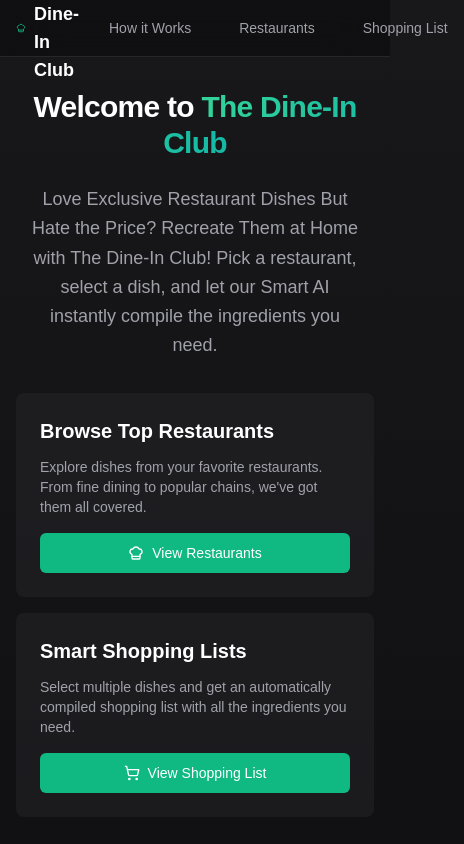
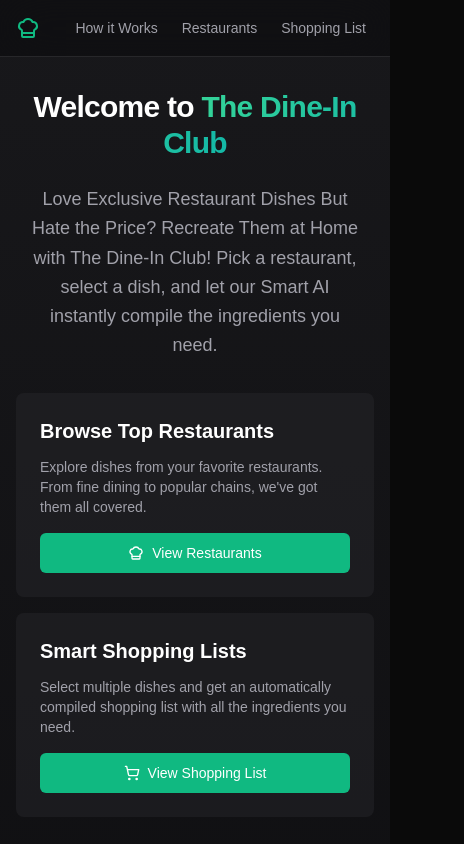
Before and after one commit to lyrifyP/MealPlanner360, a Next.js app: page / in a window 390 px wide. Shown: the top 844 px of the page, 464 px wide, since content can reach past the window. Built offline with nearby package versions, Linux system fonts and the light colour scheme.

Commit message:
amended logo for mobile

```diff
--- a/app/client-layout.tsx
+++ b/app/client-layout.tsx
@@ -1,8 +1,9 @@
 "use client"
 
-import { ChefHat } from "lucide-react"
-import Link from "next/link"
-import { Button } from "@/components/ui/button"
+import Link from 'next/link'
+import { Button } from '@/components/ui/button'
+import { ChefHat } from 'lucide-react'
+import { cn } from '@/lib/utils'
 
 export default function ClientLayout({
   children,
@@ -20,29 +21,31 @@ export default function ClientLayout({
   }
 
   return (
-    <body className="min-h-screen bg-gradient-to-b from-zinc-900 to-zinc-950">
+    <body className={cn("min-h-screen bg-gradient-to-b from-zinc-900 to-zinc-950")}>
       <div className="relative flex min-h-screen flex-col">
         <div className="flex-none border-b border-zinc-800 bg-zinc-950/50 backdrop-blur-xl">
           <div className="container flex h-14 items-center px-4">
             <Link href="/" className="flex items-center">
               <ChefHat className="h-6 w-6 text-emerald-500" />
-              <span className="ml-2 text-lg font-semibold text-white">The Dine-In Club</span>
+              <span className="ml-2 text-lg font-semibold text-white hidden sm:inline">
+                The Dine-In Club
+              </span>
             </Link>
-            <div className="ml-auto flex items-center gap-4">
+            <div className="ml-auto flex items-center gap-2 sm:gap-4">
               <Button
                 variant="ghost"
-                className="text-zinc-400 hover:text-white"
+                className="text-zinc-400 hover:text-white text-sm sm:text-base px-2 sm:px-4"
                 onClick={handleHowItWorksClick}
               >
                 How it Works
               </Button>
               <Link href="/restaurants">
-                <Button variant="ghost" className="text-zinc-400 hover:text-white">
+                <Button variant="ghost" className="text-zinc-400 hover:text-white text-sm sm:text-base px-2 sm:px-4">
                   Restaurants
                 </Button>
               </Link>
               <Link href="/shopping-list">
-                <Button variant="ghost" className="text-zinc-400 hover:text-white">
+                <Button variant="ghost" className="text-zinc-400 hover:text-white text-sm sm:text-base px-2 sm:px-4">
                   Shopping List
                 </Button>
               </Link>
```
